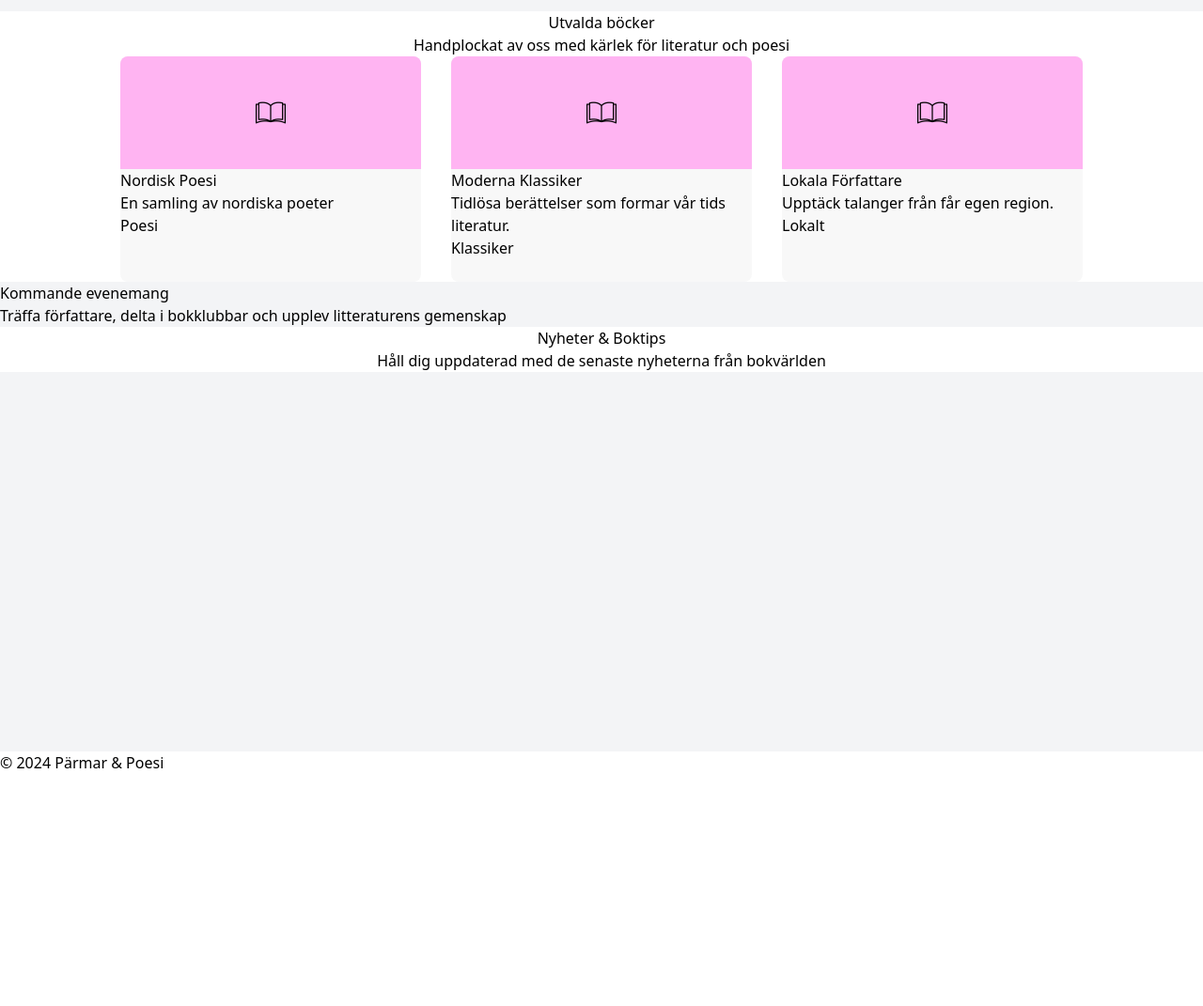
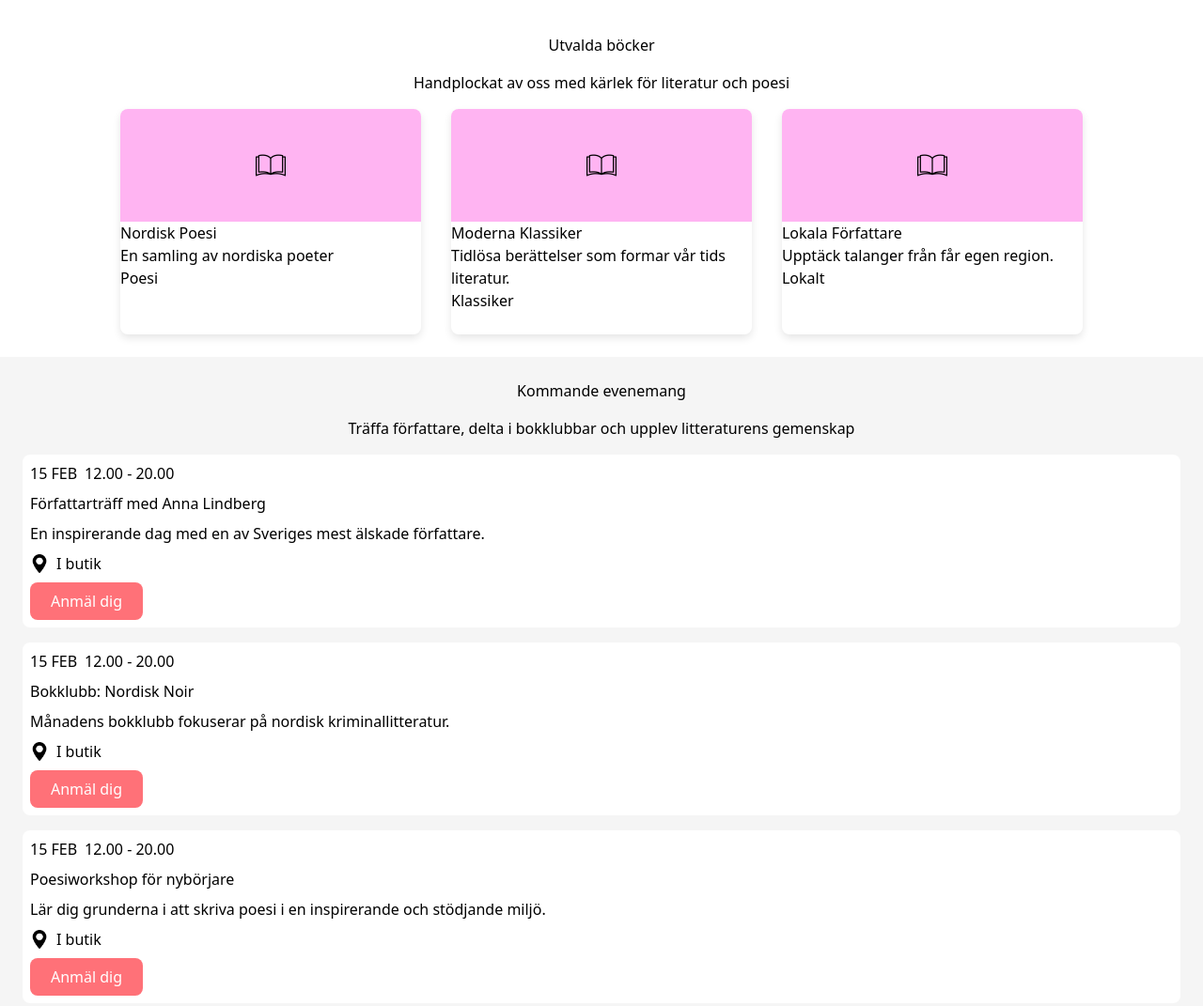
Before and after one commit to amir0321/Parmar-Poesi, a plain HTML site: page index.html in a window 1280 px wide. Shown: the top 1071 px of the page at 94% size. Before the commit the page ends 824 px from the top, so only its background shows below. Drawn offline with nearby package versions, Linux system fonts and the light colour scheme.

Commit message:
grund till två sektioner

```diff
--- a/index.html
+++ b/index.html
@@ -9,15 +9,13 @@
   </head>
   <body>
     <header></header>
-    <main class="
-    justify-center flex-col
-    min-w-screen min-h-screen py-3
-    bg-gray-100">
+    <main class=" justify-center flex-col min-w-screen min-h-screen py-3">
+
       <section class = "content-box">
         <h2>Utvalda böcker</h2>
         <p>Handplockat av oss med kärlek för literatur och poesi</p>
 
-        <ul class="nav-section">
+        <ul class="nav-book-section">
           <li class = "nav-book-item">
 
             <section class= "nav-book-item-box">
@@ -51,13 +49,67 @@
         </ul>
       </section>
 
-      <section class = "content-segment">
+      <section class = "content-box">
 
         <h2>Kommande evenemang</h2>
         <p>Träffa författare, delta i bokklubbar och upplev litteraturens gemenskap</p>
-        <section class="showcase">
 
-        </section>
+        <ul class="nav-event-section">
+
+          <li class="nav-event-item">
+            <section class ="event-icon-wrapper">
+              <span class="tag">15 FEB</span>
+              <span class="time-or-location">12.00 - 20.00</span>
+            </section>
+            <h3>Författarträff med Anna Lindberg</h3>
+            <p>En inspirerande dag med en av Sveriges mest älskade författare.</p>
+
+            <section class="event-icon-wrapper">
+              <img class= "event-icon" src="/images/event-icon.png" alt="Event icon" />
+              <span class="time-or-location">I butik</span>
+            </section>
+
+            <button class="sign-up-button">Anmäl dig</button>
+          </li>
+        </ul>
+
+        <ul class="nav-event-section">
+
+          <li class="nav-event-item">
+            <section class ="event-icon-wrapper">
+              <span class="tag">15 FEB</span>
+              <span class="time-or-location">12.00 - 20.00</span>
+            </section>
+            <h3>Bokklubb: Nordisk Noir</h3>
+            <p>Månadens bokklubb fokuserar på nordisk kriminallitteratur.</p>
+
+            <section class="event-icon-wrapper">
+              <img class= "event-icon" src="/images/event-icon.png" alt="Event icon" />
+              <span class="time-or-location">I butik</span>
+            </section>
+
+            <button class="sign-up-button">Anmäl dig</button>
+          </li>
+        </ul>
+
+        <ul class="nav-event-section">
+
+          <li class="nav-event-item">
+            <section class ="event-icon-wrapper">
+              <span class="tag">15 FEB</span>
+              <span class="time-or-location">12.00 - 20.00</span>
+            </section>
+            <h3>Poesiworkshop för nybörjare</h3>
+            <p>Lär dig grunderna i att skriva poesi i en inspirerande och stödjande miljö.</p>
+
+            <section class="event-icon-wrapper">
+              <img class= "event-icon" src="/images/event-icon.png" alt="Event icon" />
+              <span class="time-or-location">I butik</span>
+            </section>
+
+            <button class="sign-up-button">Anmäl dig</button>
+          </li>
+        </ul>
 
       </section>
       <section class = "content-box">
--- a/styles/style.css
+++ b/styles/style.css
@@ -3,6 +3,13 @@ html, body {
     padding: 0;
     box-sizing: border-box;
     overflow-x: hidden; /* Prevents horizontal scroll */
+}
+
+.content-box:nth-child(odd){
+    background-color: white;
+}
+.content-box:nth-child(even){
+    background-color: rgb(245, 245, 245);
 }
 
 /* Has elements like title, text and the showcase, displayed in column */
@@ -13,12 +20,12 @@ html, body {
     width:auto;
     height:auto;
 
-    background-color: white;
-
+    padding: 1.5rem;
+    gap: 1rem;
 }
 
 /* Has navigation elements*/
-.nav-section{
+.nav-book-section{
     list-style:none;
 
     display:flex;
@@ -31,7 +38,6 @@ html, body {
 
     width: 95%;
 
-    background-color: white;
 }
 
 .nav-book-item{
@@ -44,7 +50,7 @@ html, body {
     overflow: hidden;
     border-radius: 0.5rem;
 
-    background-color: rgb(248, 248, 248);
+    box-shadow: 0 4px 8px rgba(0, 0, 0, 0.1);
 
     .nav-book-item-box{
         display: flex;
@@ -63,3 +69,60 @@ html, body {
 
     }
 }
+
+.nav-event-section{
+    list-style:none;
+
+    display:flex;
+    flex-direction: column;
+    justify-content: center;
+    align-items: stretch;
+
+    gap: 1rem;
+
+    width: 100%;
+    height: auto;
+
+    .nav-event-item{
+        display: flex;
+        flex-direction: column;
+        gap: 0.5rem;
+        padding: 0.5rem;
+        border-radius: 0.5rem;
+
+        background-color: rgb(255, 255, 255);
+
+        .event-icon-wrapper{
+            display:flex;
+            flex-direction: row;
+            align-items: center;
+            width: 100%;
+
+            .event-icon {
+                object-fit: fit;
+                width: 20px;
+                height: 20px;
+
+            }
+        }
+
+        .event-icon-wrapper
+        {
+            gap: 0.5rem;
+        }
+        .sign-up-button{
+            width: 120px;
+            background-color: rgb(255, 113, 120);
+            border: none;
+            border-radius: 0.5rem;
+            padding: 0.5rem 1rem;
+            cursor: pointer;
+            color: white;
+
+            &:hover {
+                background-color: rgb(255, 87, 96);
+            }
+
+        }
+    }
+}
```
Also changed, not shown: images/event-icon.png (added).
